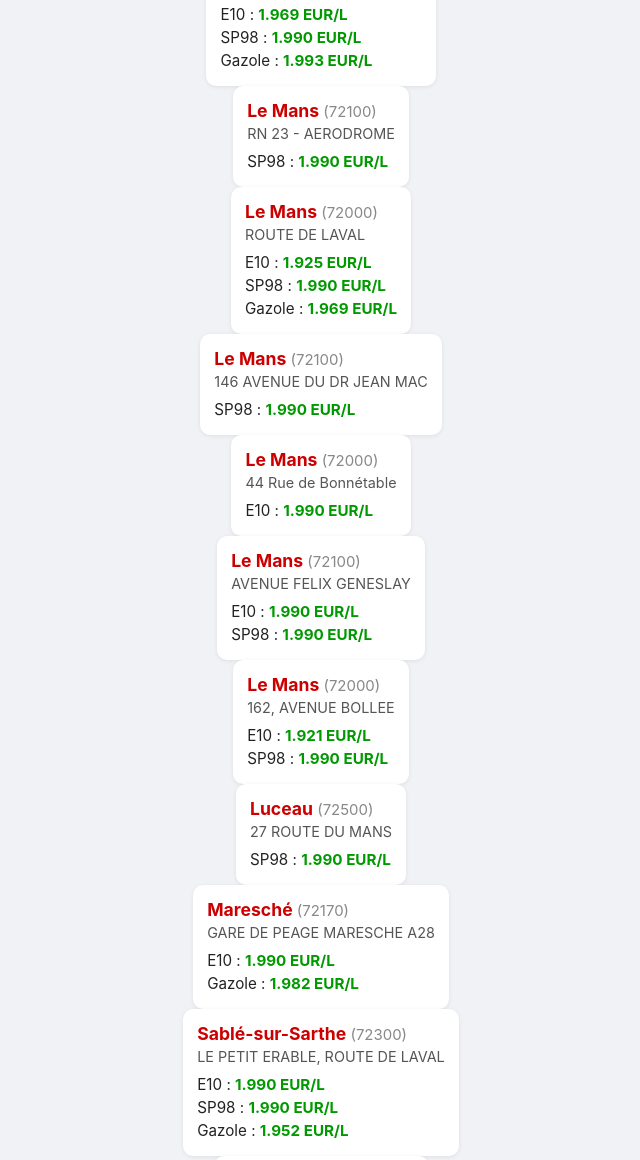
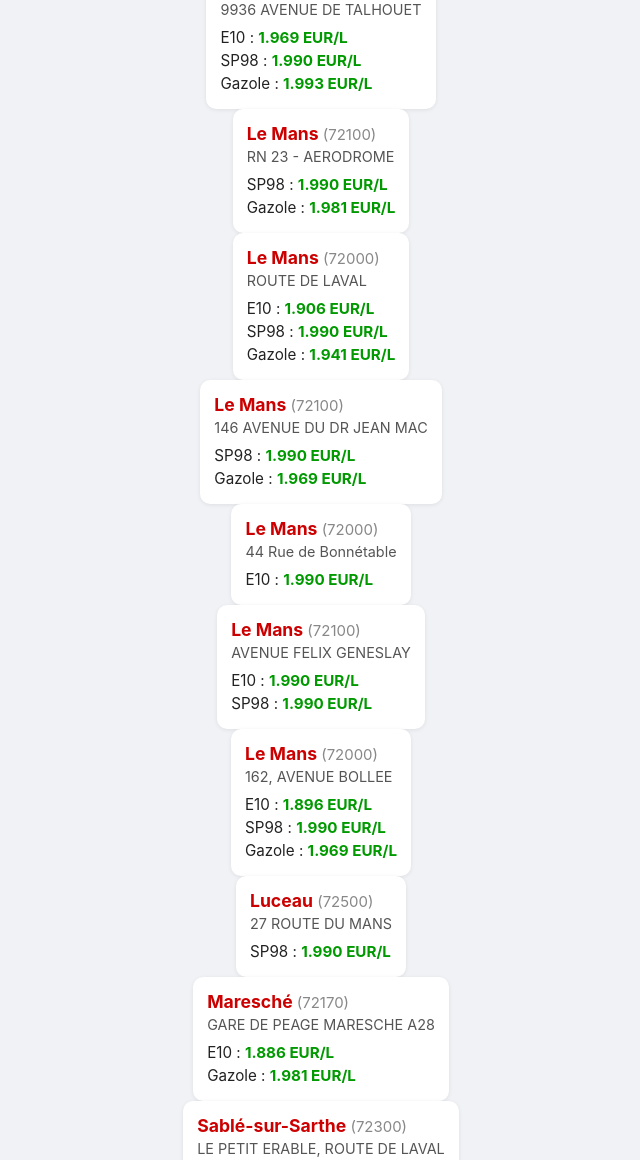
Before and after one commit to abdelziane979-eng/alerte-total-sarthe, a plain HTML site: page index.html in a window 1280 px wide. Shown: the part 988-2148 px from the top of the page, without its empty margins (319-959 px from the left). Drawn offline with Linux system fonts and the light colour scheme.

Commit message:
MAJ auto

```diff
--- a/index.html
+++ b/index.html
@@ -65,7 +65,7 @@
         <div class="station">
             <div class="ville">Champagné <span class="cp">(72470)</span></div>
             <div class="adresse">RN 23 - LES FOSSES</div>
-            <div class="carburant">E10 : <span class="prix">1.905 EUR/L</span></div>
+            <div class="carburant">E10 : <span class="prix">1.896 EUR/L</span></div><div class="carburant">Gazole : <span class="prix">1.969 EUR/L</span></div>
 
         </div>
         <div class="station">
@@ -95,19 +95,19 @@
         <div class="station">
             <div class="ville">Le Mans <span class="cp">(72100)</span></div>
             <div class="adresse">RN 23 - AERODROME</div>
-            <div class="carburant">SP98 : <span class="prix">1.990 EUR/L</span></div>
+            <div class="carburant">SP98 : <span class="prix">1.990 EUR/L</span></div><div class="carburant">Gazole : <span class="prix">1.981 EUR/L</span></div>
 
         </div>
         <div class="station">
             <div class="ville">Le Mans <span class="cp">(72000)</span></div>
             <div class="adresse">ROUTE DE LAVAL</div>
-            <div class="carburant">E10 : <span class="prix">1.925 EUR/L</span></div><div class="carburant">SP98 : <span class="prix">1.990 EUR/L</span></div><div class="carburant">Gazole : <span class="prix">1.969 EUR/L</span></div>
+            <div class="carburant">E10 : <span class="prix">1.906 EUR/L</span></div><div class="carburant">SP98 : <span class="prix">1.990 EUR/L</span></div><div class="carburant">Gazole : <span class="prix">1.941 EUR/L</span></div>
 
         </div>
         <div class="station">
             <div class="ville">Le Mans <span class="cp">(72100)</span></div>
             <div class="adresse">146 AVENUE DU DR JEAN MAC</div>
-            <div class="carburant">SP98 : <span class="prix">1.990 EUR/L</span></div>
+            <div class="carburant">SP98 : <span class="prix">1.990 EUR/L</span></div><div class="carburant">Gazole : <span class="prix">1.969 EUR/L</span></div>
 
         </div>
         <div class="station">
@@ -125,7 +125,7 @@
         <div class="station">
             <div class="ville">Le Mans <span class="cp">(72000)</span></div>
             <div class="adresse">162, AVENUE BOLLEE</div>
-            <div class="carburant">E10 : <span class="prix">1.921 EUR/L</span></div><div class="carburant">SP98 : <span class="prix">1.990 EUR/L</span></div>
+            <div class="carburant">E10 : <span class="prix">1.896 EUR/L</span></div><div class="carburant">SP98 : <span class="prix">1.990 EUR/L</span></div><div class="carburant">Gazole : <span class="prix">1.969 EUR/L</span></div>
 
         </div>
         <div class="station">
@@ -137,7 +137,7 @@
         <div class="station">
             <div class="ville">Maresché <span class="cp">(72170)</span></div>
             <div class="adresse">GARE DE PEAGE MARESCHE A28</div>
-            <div class="carburant">E10 : <span class="prix">1.990 EUR/L</span></div><div class="carburant">Gazole : <span class="prix">1.982 EUR/L</span></div>
+            <div class="carburant">E10 : <span class="prix">1.886 EUR/L</span></div><div class="carburant">Gazole : <span class="prix">1.981 EUR/L</span></div>
 
         </div>
         <div class="station">
@@ -182,6 +182,6 @@
             <div class="carburant">E10 : <span class="prix">1.929 EUR/L</span></div>
 
         </div>
-<div class="date">Derniere mise a jour : 26/11/2026 a 23h55</div>
+<div class="date">Derniere mise a jour : 27/11/2026 a 05h52</div>
 </body>
 </html>
```
